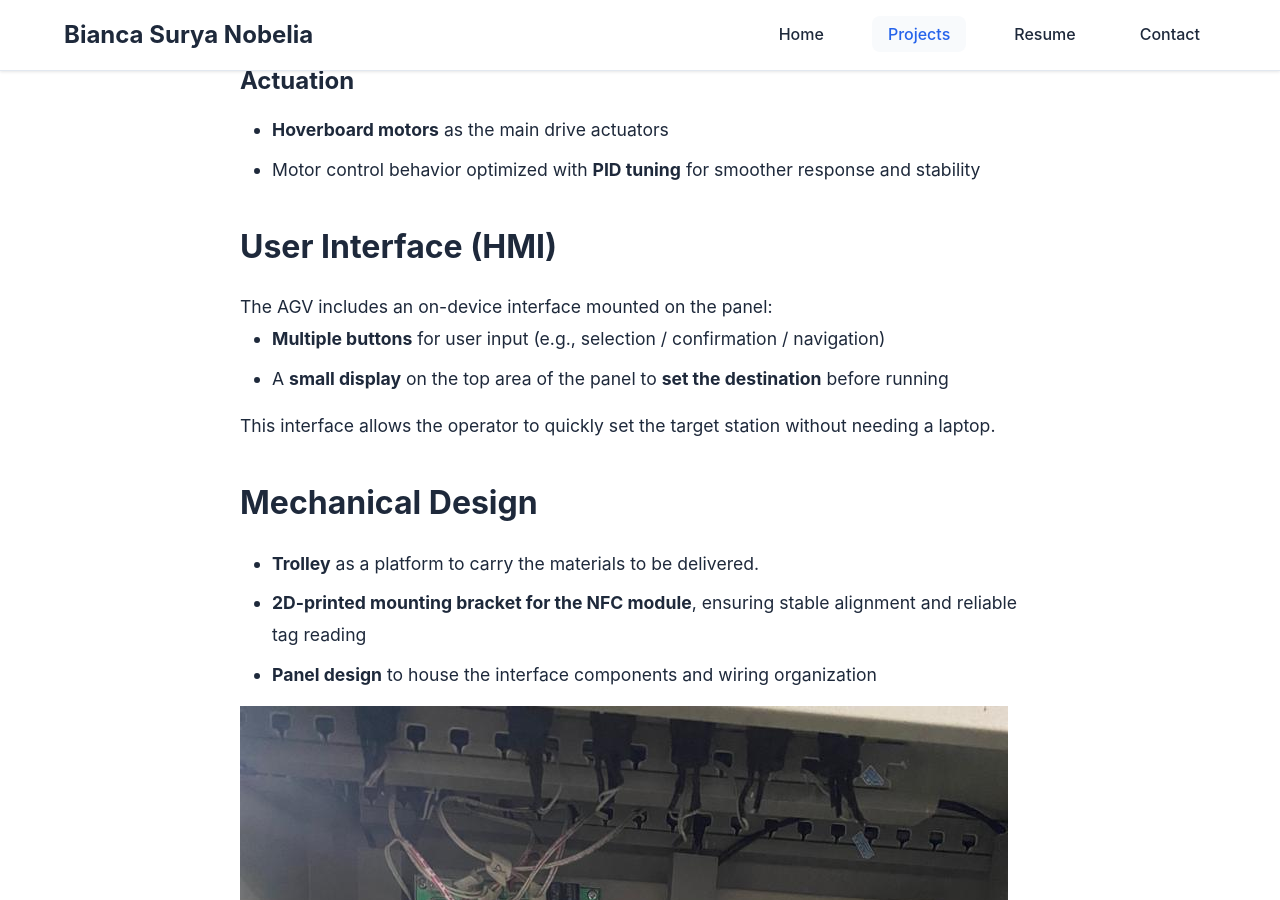
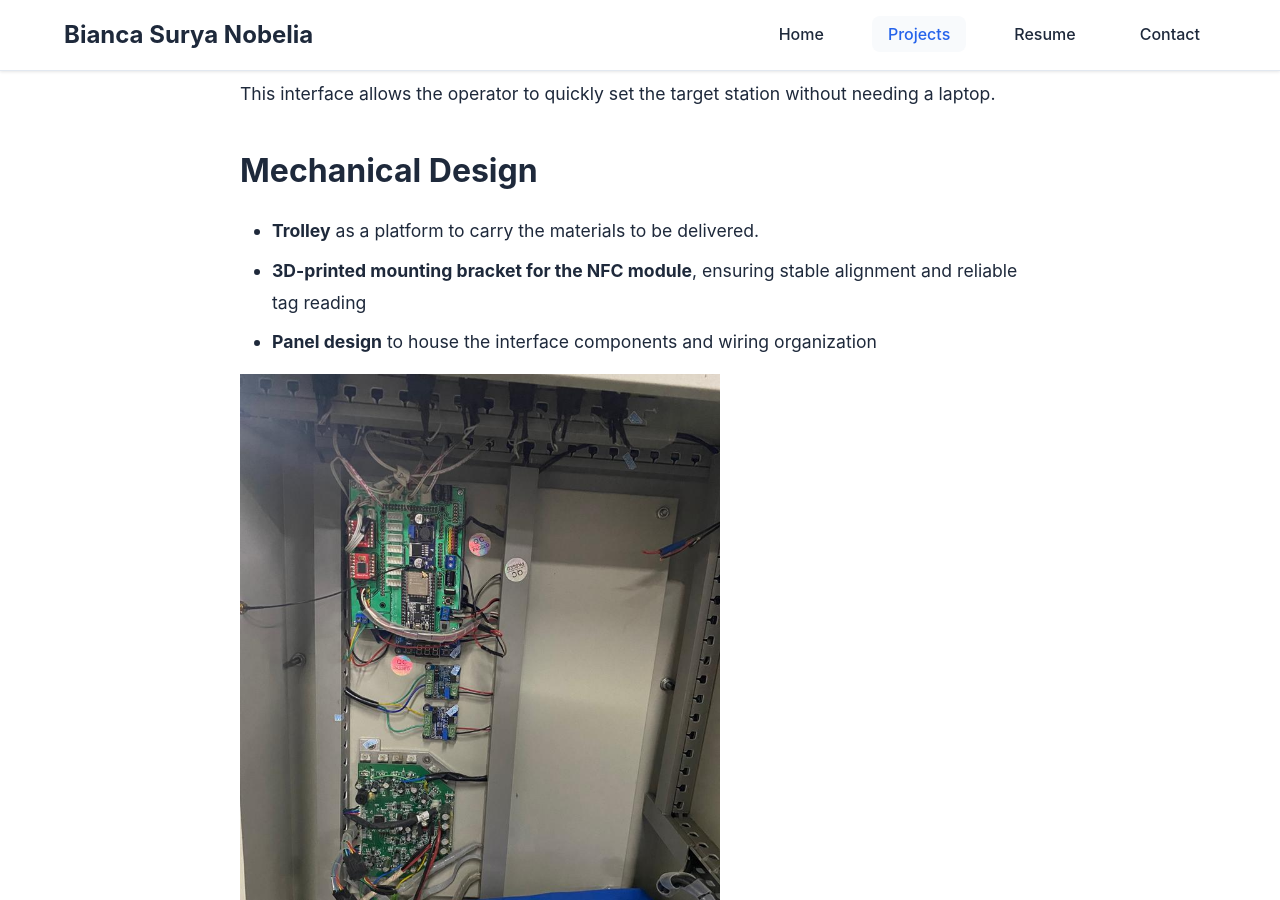
Before and after one commit to BiancaNobelia/biancanobelia.github.io, a Jekyll site: the page built from _projects/3d-tracking-lidar.md, in a window 1280 px wide and 900 px high, scrolled down 3510 px. Built offline with Jekyll 4.4.1, drawn with Linux system fonts in a browser that asks for light colours.

Commit message:
Update image syntax and correct mounting bracket type

```diff
--- a/_projects/3d-tracking-lidar.md
+++ b/_projects/3d-tracking-lidar.md
@@ -13,7 +13,7 @@ date: 2023-05-01
 
 This AGV autonomously transports materials from the warehouse to the production area. The system is designed for efficient operation and safety in an indoor logistics environment.
 
-![AGV](/pictures/agv.png)
+<img src="/pictures/agv.png" alt="AGV" style="width:60%; max-width:520px; height:auto;">
 
 ## System Description
 
@@ -59,10 +59,10 @@ This interface allows the operator to quickly set the target station without nee
 ## Mechanical Design
 
 - **Trolley** as a platform to carry the materials to be delivered.
-- **2D-printed mounting bracket for the NFC module**, ensuring stable alignment and reliable tag reading
+- **3D-printed mounting bracket for the NFC module**, ensuring stable alignment and reliable tag reading
 - **Panel design** to house the interface components and wiring organization
 
-![Control Panel / Wiring](/pictures/agv_circuit.jpg)
+<img src="/pictures/agv_circuit.jpg" alt="AGV" style="width:60%; max-width:520px; height:auto;">
 
 ## Control & Tuning
 
```
